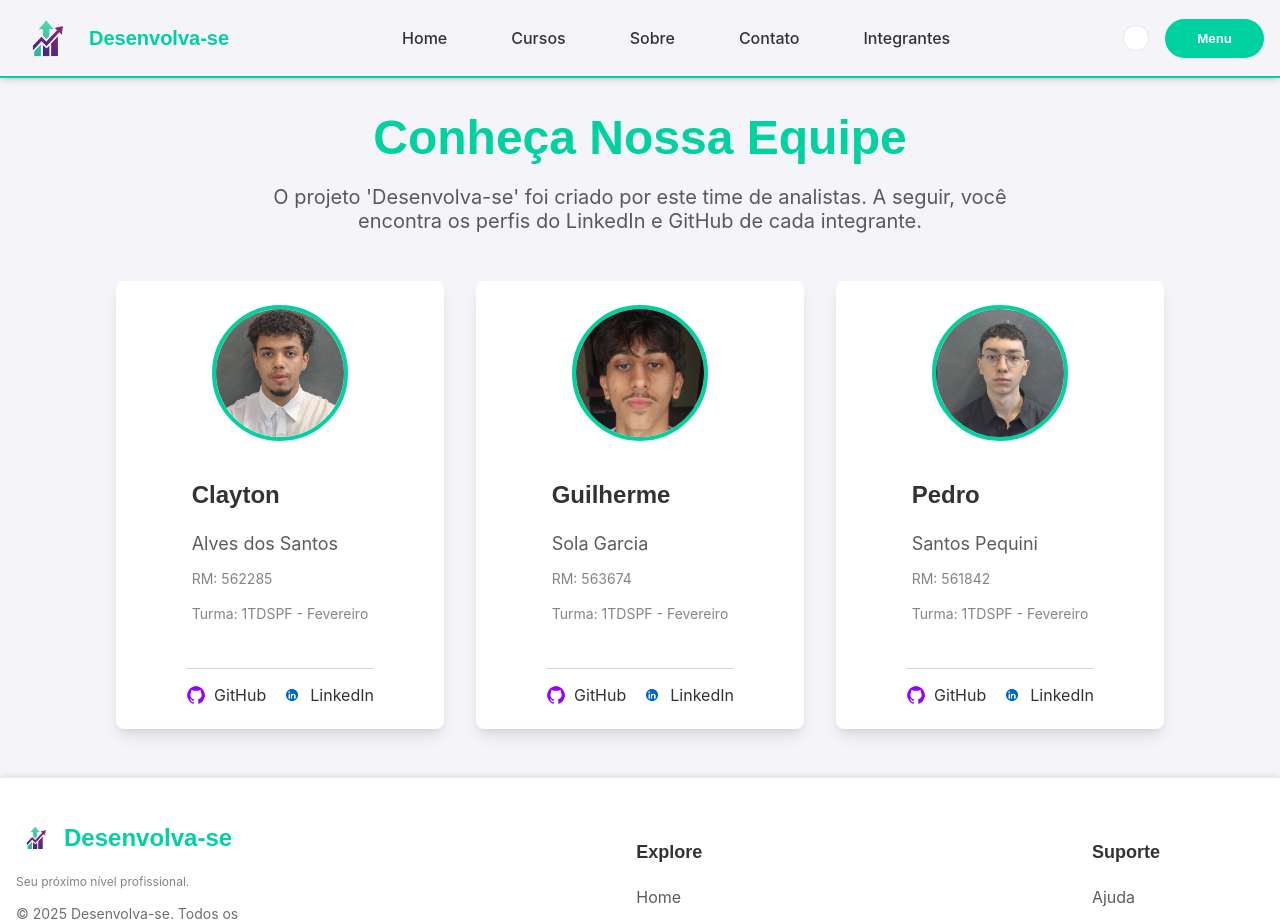
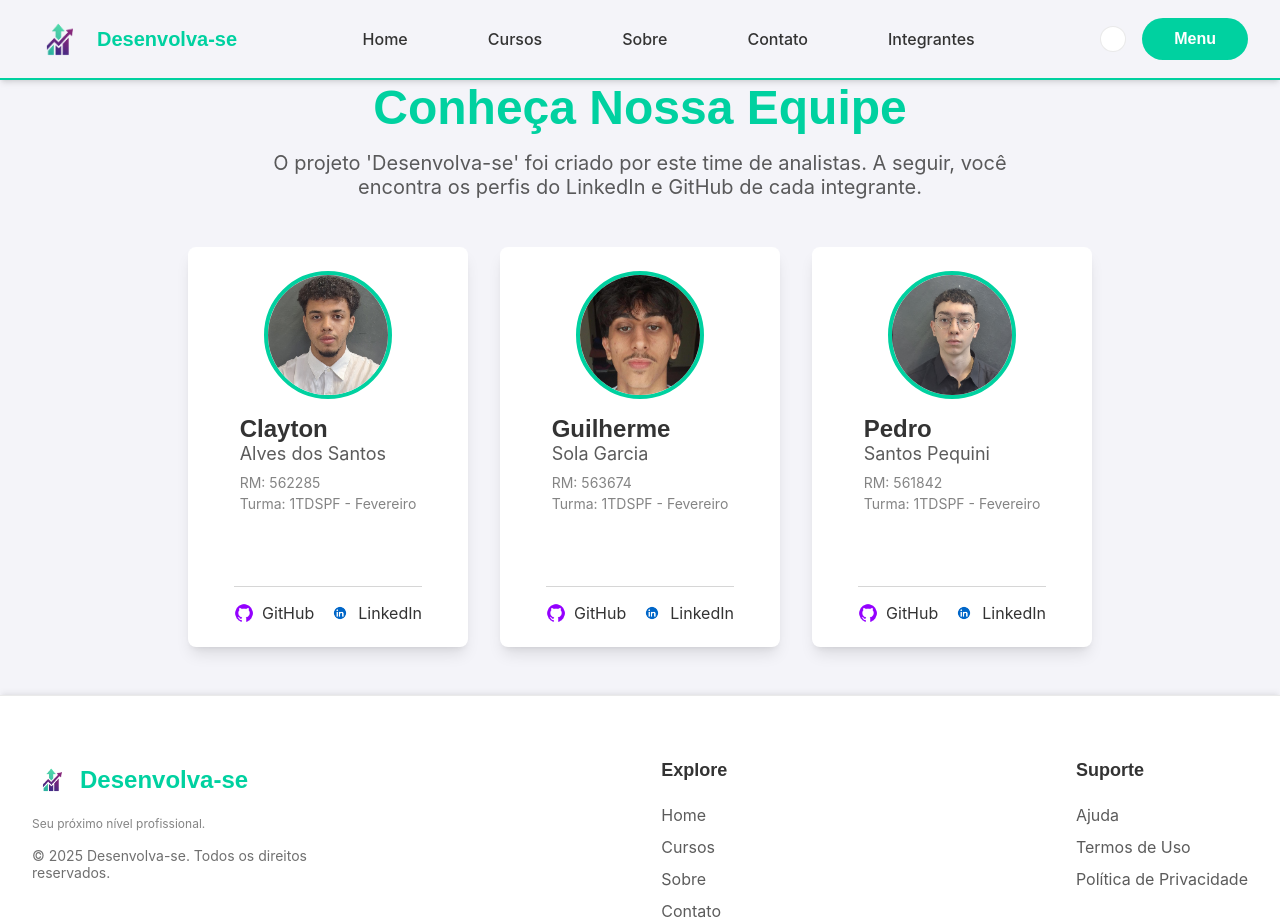
Before and after one commit to Desenvolva-se-Org/Desenvolva-se, a React (Vite) app in the folder desenvolva-se/: page /integrantes in a window 1280 px wide. Shown: the top 921 px of the page. Built offline with nearby package versions, Linux system fonts and the light colour scheme.

Commit message:
feat: Adicionando a responsividade do rodapé e cabeçalho.

```diff
--- a/desenvolva-se/styles/globals.css
+++ b/desenvolva-se/styles/globals.css
@@ -7,6 +7,18 @@
   --color-text: #333333; /* Texto escuro */
   --color-card-bg: #FFFFFF;
   --color-text-rgb: 51, 51, 51; /* RGB para cálculo de opacidade */
+}
+
+* {
+    margin: 0;
+    padding: 0;
+    box-sizing: border-box; /* Garante que padding/border não aumentem a largura */
+}
+
+html {
+    /* Evita a barra de rolagem horizontal em toda a aplicação */
+    overflow-x: hidden;
+    width: 100%;
 }
 
 .dark {
@@ -25,13 +37,22 @@ h1, h2, h3, h4, h5, h6 {
 }
 
 body {
-  font-family: 'Inter', sans-serif; /* Corpo */
-  background-color: var(--color-background);
-  color: var(--color-text);
-  /* Transição suave para a troca de tema */
-  transition: background-color 0.3s ease, color 0.3s ease;
-  margin: 0; /* Remove margem padrão do body */
+    /* Define cores e fontes padrão */
+    background-color: var(--color-background);
+    color: var(--color-text);
+    font-family: 'Inter', sans-serif;
+    /* Garante que o corpo também não cause overflow */
+    overflow-x: hidden;
+    transition: background-color 0.3s ease, color 0.3s ease;
+    width: 100%;
+    min-height: 100vh; /* Garante que o corpo ocupe pelo menos a altura da tela */
 }
+
+img, video {
+    max-width: 100%;
+    height: auto;
+}
+
 
 /* ----------------------------------------------------------------- */
 /* CSS DO CABEÇALHO */
@@ -1099,3 +1120,187 @@ body {
     margin-bottom: 1.5rem;
   }
 }
+
+
+
+
+
+
+
+
+/* ================================================================= */
+/* RESPONSIVIDADE: CABEÇALHO */
+/* ================================================================= */
+
+/* ================================================================= */
+/* RESPONSIVIDADE: CABEÇALHO (CORRIGIDO) */
+/* ================================================================= */
+
+/* --- Estilos Base (XS e SM - Celulares < 768px) --- */
+.cabecalho-base {
+    height: 70px; /* Altura ligeiramente menor no mobile */
+}
+
+.navegacao-content {
+    padding-left: 1rem;
+    padding-right: 1rem;
+    /* Em telas pequenas, os links do meio somem para dar espaço */
+    justify-content: space-between;
+    /* IMPORTANTE: Garante que não quebre linha em telas muito pequenas */
+    flex-wrap: nowrap;
+}
+
+.logo-cabecalho {
+    height: 40px; /* Logo menor para economizar espaço */
+}
+
+.logo-title {
+    font-size: 1rem; /* Título menor */
+    white-space: nowrap; /* Impede que o título quebre em duas linhas */
+}
+
+/* ESCONDE os links de navegação centrais no mobile e tablets retrato */
+.nav-links-container {
+    display: none;
+}
+
+.botao-login {
+    padding: 0.5rem 1rem; /* Botão menor e mais compacto */
+    font-size: 0.85rem;
+    white-space: nowrap;
+}
+.action-buttons-container {
+    gap: 0.5rem; /* Menos espaço entre os botões de ação */
+}
+
+
+/* --- Breakpoint SM (Celulares maiores ≥ 576px) --- */
+@media (min-width: 576px) {
+    .logo-cabecalho { height: 45px; }
+    .logo-title { font-size: 1.1rem; }
+    .botao-login { padding: 0.6rem 1.2rem; font-size: 0.9rem; }
+}
+
+
+/* --- Breakpoint MD (Tablets retrato ≥ 768px) --- */
+@media (min-width: 768px) {
+    .cabecalho-base {
+        height: 80px; /* Altura padrão */
+    }
+
+    .navegacao-content {
+        padding-left: 2rem;
+        padding-right: 2rem;
+    }
+
+    .logo-cabecalho {
+        height: 50px; /* Logo tamanho médio */
+    }
+    .logo-title { font-size: 1.25rem; }
+
+
+    .botao-login {
+        padding: 0.7rem 1.5rem;
+        font-size: 0.95rem;
+    }
+    .action-buttons-container { gap: 1rem; }
+}
+
+
+/* --- Breakpoint LG (Laptops/Desktops/Tablets paisagem ≥ 992px) --- */
+@media (min-width: 992px) {
+    .logo-cabecalho { height: 55px; /* Logo tamanho padrão */ }
+
+    /* AGORA SIM, MOSTRA os links de navegação */
+    .nav-links-container {
+        display: flex;
+        gap: 2rem; /* Espaçamento inicial */
+    }
+
+    .botao-login {
+        padding: 0.75rem 2rem; /* Botão tamanho padrão */
+        font-size: 1rem;
+    }
+}
+
+
+/* --- Breakpoint XL (Telas muito largas ≥ 1200px) --- */
+@media (min-width: 1200px) {
+    .nav-links-container {
+        gap: 3rem; /* Espaçamento mais generoso se houver tela sobrando */
+    }
+}
+
+
+
+/* ================================================================= */
+/* RESPONSIVIDADE: RODAPÉ */
+/* ================================================================= */
+
+/* --- Estilos Base (XS - Celulares pequenos) --- */
+.rodape-base {
+    padding: 3rem 1rem; /* Padding ajustado para mobile */
+}
+
+.rodape-content {
+    display: flex;
+    flex-direction: column; /* EMPILHA as seções verticalmente */
+    align-items: center; /* Centraliza tudo no mobile */
+    text-align: center;
+    gap: 3rem; /* Espaço grande entre as seções empilhadas */
+}
+
+/* Seção da esquerda (Logo/Copy) centralizada */
+.rodape-info-section {
+    align-items: center;
+    max-width: 100%;
+}
+
+/* Ajuste de links para ficarem centralizados e fáceis de clicar */
+.rodape-link {
+    padding: 0.5rem; /* Área de clique maior no mobile */
+    display: block;
+}
+
+
+/* --- Breakpoint SM (Celulares maiores ≥ 576px) --- */
+@media (min-width: 576px) {
+    /* Talvez reduzir um pouco o gap se necessário */
+    .rodape-content {
+        gap: 2.5rem;
+    }
+}
+
+
+/* --- Breakpoint MD (Tablets ≥ 768px) --- */
+@media (min-width: 768px) {
+    .rodape-base {
+        padding: 4rem 2rem;
+    }
+
+    .rodape-content {
+        flex-direction: row; /* VOLTA a ficar lado a lado */
+        align-items: flex-start; /* Alinha ao topo */
+        text-align: left; /* Alinha texto à esquerda */
+        justify-content: space-between;
+        gap: 2rem;
+    }
+
+    .rodape-info-section {
+        align-items: flex-start; /* Alinha logo à esquerda */
+        max-width: 300px;
+    }
+
+    .rodape-link {
+        padding: 0; /* Remove padding extra do mobile */
+        display: inline-block; /* Ou block, dependendo da sua estrutura original */
+    }
+}
+
+
+/* --- Breakpoint LG (Desktops ≥ 992px) --- */
+@media (min-width: 992px) {
+    .rodape-content {
+        gap: 4rem; /* Mais espaço horizontal entre as colunas */
+    }
+}
```
